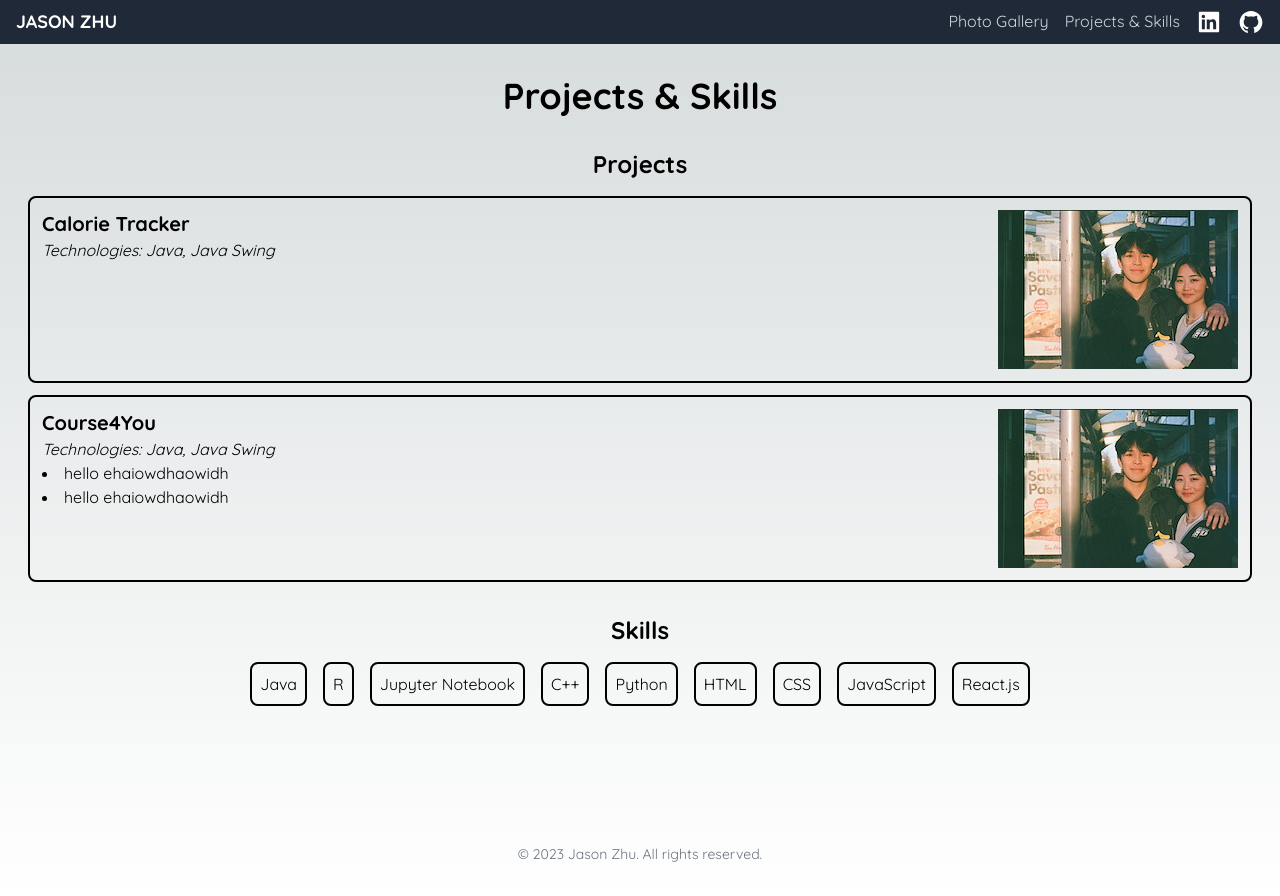
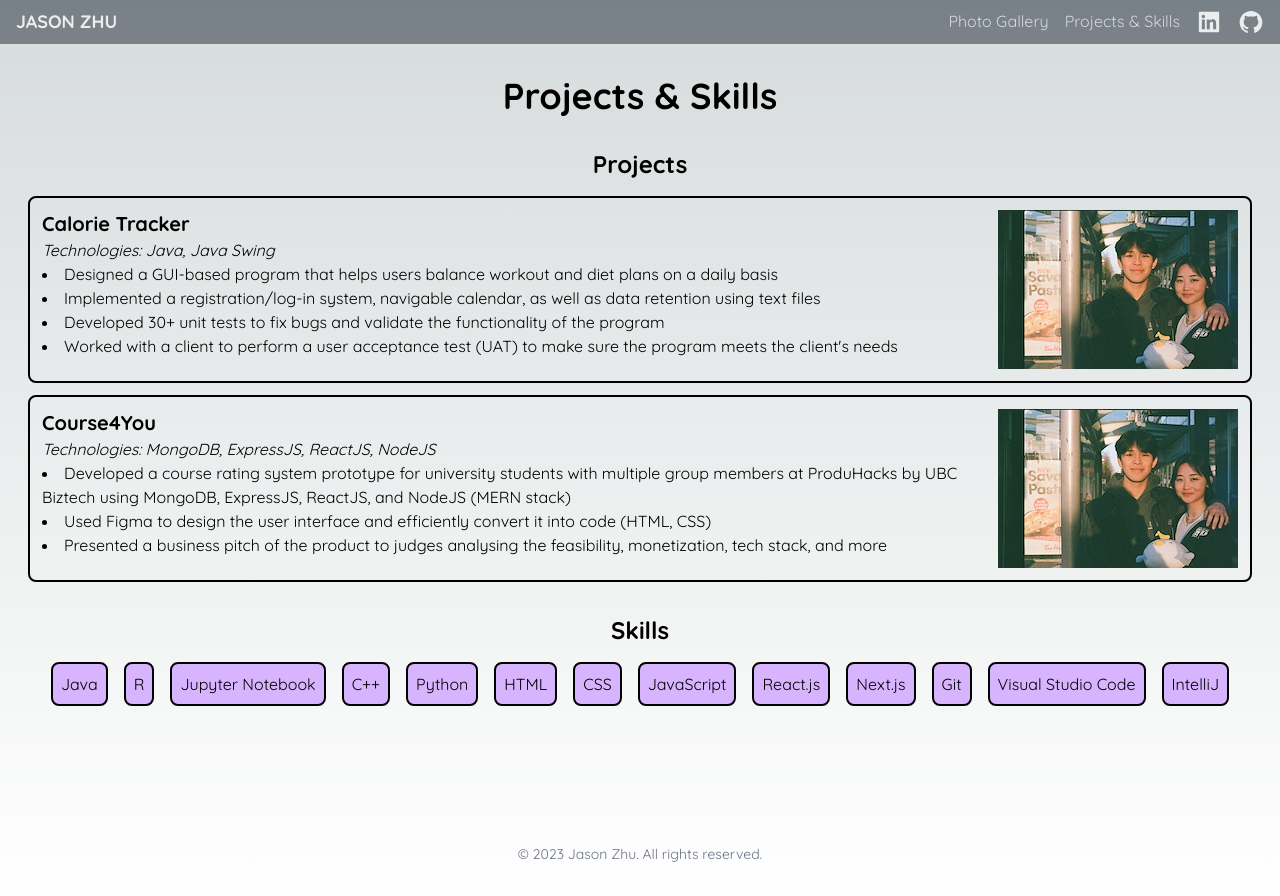
Before and after one commit to zhujhj/zhujhj.github.io, a Next.js app: page /projects in a window 1280 px wide. Built offline with nearby package versions, Linux system fonts and the light colour scheme.

Commit message:
small changes

```diff
--- a/app/components/Nav.jsx
+++ b/app/components/Nav.jsx
@@ -8,7 +8,7 @@ import { AiFillLinkedin } from "react-icons/ai";
 
 const Nav = () => {
   return (
-    <nav className="bg-gray-800">
+    <nav className="bg-gray-800 opacity-50">
       <div className="container mx-auto px-4 py-2">
         <div className="flex items-center justify-between">
           <Link href="/">
--- a/app/page.jsx
+++ b/app/page.jsx
@@ -145,15 +145,17 @@ const Home = () => {
           <p>Computer Science Student at UBC</p>
         </div> */}
         <div>
+        <div className="justify-center">
           <h1 className="text-6xl font-bold">
             Jason Zhu
           </h1>
           <p className=''>Computer Science Student at UBC</p>
         </div>
         <div className='mt-8 flex justify-center'>
-          <div className="border-2 border-black flex justify-right w-[200px] h-[200px] rounded-full overflow-hidden mr-4">
-            <img src="/images/meandemma.jpeg" alt="Profile" className="object-cover w-full h-full justify-right" />
+          <div className="border-2 border-black w-[200px] h-[200px] rounded-full overflow-hidden">
+            <img src="/images/meandemma.jpeg" alt="Profile" className="object-cover w-full h-full" />
           </div>
+        </div>
         </div>
       </motion.header>
 
@@ -166,7 +168,7 @@ const Home = () => {
         <section className="mb-8">
           <h2 className="text-2xl font-bold mb-4">About Me</h2>
           <p>
-            Hi there! My name is Jason Zhu, and I am a 3rd year Computer Science student at the University of British Columbia.
+            Hi there! My name is Jason Zhu, and I am a 3rd year BSc Computer Science student at the University of British Columbia.
             I'm passionate about coding and anything tech related. When I'm not working, I like to play sports such as basketball, hockey,
             and more. I also like to play guitar, ski, and explore the outdoors. I have recently tried to get into photography as well.
             On this website, you'll find information about my background, skills, projects, and more.
--- a/app/photogallery/page.jsx
+++ b/app/photogallery/page.jsx
@@ -2,8 +2,14 @@
 
 import Image from 'next/image';
 import { useState } from 'react';
+import { motion } from 'framer-motion';
 
 const PhotoGallery = () => {
+  const fadeIn = {
+    initial: { opacity: 0 },
+    animate: { opacity: 1 },
+  };
+
   const photos = [
     {
       id: 1,
@@ -85,11 +91,18 @@ const [selectedPhoto, setSelectedPhoto] = useState(null);
   };
 
   return (
-    <div className="container mx-auto py-8">
+    <motion.div
+     className="container mx-auto py-8"
+        initial="initial"
+        animate="animate"
+        variants={fadeIn}
+        transition={{ duration: 2 }}
+        >
       <h1 className="text-4xl font-bold text-left mb-4">Photo Gallery</h1>
       <p className='text-gray-600 mb-4 mr-[500px]'>
         One of my personal hobbies is photography. I didn't want to spend
-      too much money on a very expensive camera, so I salvaged my dad's old film camera, a Ricoh KR-5 Super II.
+      too much money on a very expensive camera, so I salvaged my dad's old film camera, a
+      <span className='font-bold'>Ricoh KR-5 Super II</span>.
       Right now, I am playing around with it, and here are some of my favourite photos I have taken.
       </p>
       <div className="grid grid-cols-2 md:grid-cols-3 lg:grid-cols-4 gap-4">
@@ -107,14 +120,14 @@ const [selectedPhoto, setSelectedPhoto] = useState(null);
       </div>
 
       {selectedPhoto && (
-        <div className="fixed inset-0 flex items-center justify-center bg-black bg-opacity-50">
+        <div className="fixed inset-0 flex items-center justify-center bg-black bg-opacity-60">
           <div className="relative">
             <Image
               src={selectedPhoto.src}
               alt={selectedPhoto.alt}
               width={800}
               height={800}
-              className="object-contain"
+              className="object-contain border-2 border-black rounded-lg"
             />
             <button
               className="absolute top-4 right-4 text-white font-bold text-lg"
@@ -125,7 +138,7 @@ const [selectedPhoto, setSelectedPhoto] = useState(null);
           </div>
         </div>
       )}
-    </div>
+    </motion.div>
   );
 };
 
--- a/app/projects/page.jsx
+++ b/app/projects/page.jsx
@@ -1,8 +1,23 @@
+'use client';
+
 import Head from 'next/head';
+import { motion } from 'framer-motion';
 
 const Projects = () => {
+
+    const fadeIn = {
+        initial: { opacity: 0 },
+        animate: { opacity: 1 },
+    };
+
   return (
-    <div className="container mx-auto px-4 py-8 min-h-screen">
+    <motion.div
+    className="container mx-auto px-4 py-8 min-h-screen"
+    initial="initial"
+        animate="animate"
+        variants={fadeIn}
+        transition={{ duration: 1.5 }}
+        >
       <Head>
         <title>My Personal Profile</title>
         <meta name="description" content="Welcome to my personal profile!" />
@@ -21,6 +36,10 @@ const Projects = () => {
                 <p className='italic'>
                     Technologies: Java, Java Swing
                 </p>
+                <li>Designed a GUI-based program that helps users balance workout and diet plans on a daily basis</li>
+                <li>Implemented a registration/log-in system, navigable calendar,  as well as data retention using text files</li>
+                <li>Developed 30+ unit tests to fix bugs and validate the functionality of the program</li>
+                <li>Worked with a client to perform a user acceptance test (UAT) to make sure the program meets the client's needs</li>
             </div>
             <img src="/images/meandemma.jpeg" className="object-cover w-half h-half justify-right" />
           </div>
@@ -32,10 +51,13 @@ const Projects = () => {
                     On this website, you'll find information about my background, skills, projects, and more.
                 </p> */}
                 <p className='italic'>
-                    Technologies: Java, Java Swing
+                    Technologies: MongoDB, ExpressJS, ReactJS, NodeJS
                 </p>
-                <li>hello ehaiowdhaowidh</li>
-                <li>hello ehaiowdhaowidh</li>
+                <li>Developed a course rating system prototype for university students with multiple group members at
+                    ProduHacks by UBC Biztech using MongoDB, ExpressJS, ReactJS, and NodeJS (MERN stack)</li>
+                <li>Used Figma to design the user interface and efficiently convert it into code (HTML, CSS)</li>
+                <li>Presented a business pitch of the product to judges analysing the feasibility, monetization, tech stack, and more</li>
+
             </div>
             <img src="/images/meandemma.jpeg" className="object-cover w-half h-half justify-right" />
           </div>
@@ -50,15 +72,19 @@ const Projects = () => {
             <li>...</li>
           </ul> */}
           <div className='flex justify-center text-center'>
-            <p className='border-2 border-black rounded-lg p-2 mx-2'>Java</p>
-            <p className='border-2 border-black rounded-lg p-2 mx-2'>R</p>
-            <p className='border-2 border-black rounded-lg p-2 mx-2'>Jupyter Notebook</p>
-            <p className='border-2 border-black rounded-lg p-2 mx-2'>C++</p>
-            <p className='border-2 border-black rounded-lg p-2 mx-2'>Python</p>
-            <p className='border-2 border-black rounded-lg p-2 mx-2'>HTML</p>
-            <p className='border-2 border-black rounded-lg p-2 mx-2'>CSS</p>
-            <p className='border-2 border-black rounded-lg p-2 mx-2'>JavaScript</p>
-            <p className='border-2 border-black rounded-lg p-2 mx-2'>React.js</p>
+            <p className='border-2 border-black rounded-lg p-2 mx-2 bg-purple-300'>Java</p>
+            <p className='border-2 border-black rounded-lg p-2 mx-2 bg-purple-300'>R</p>
+            <p className='border-2 border-black rounded-lg p-2 mx-2 bg-purple-300'>Jupyter Notebook</p>
+            <p className='border-2 border-black rounded-lg p-2 mx-2 bg-purple-300'>C++</p>
+            <p className='border-2 border-black rounded-lg p-2 mx-2 bg-purple-300'>Python</p>
+            <p className='border-2 border-black rounded-lg p-2 mx-2 bg-purple-300'>HTML</p>
+            <p className='border-2 border-black rounded-lg p-2 mx-2 bg-purple-300'>CSS</p>
+            <p className='border-2 border-black rounded-lg p-2 mx-2 bg-purple-300'>JavaScript</p>
+            <p className='border-2 border-black rounded-lg p-2 mx-2 bg-purple-300'>React.js</p>
+            <p className='border-2 border-black rounded-lg p-2 mx-2 bg-purple-300'>Next.js</p>
+            <p className='border-2 border-black rounded-lg p-2 mx-2 bg-purple-300'>Git</p>
+            <p className='border-2 border-black rounded-lg p-2 mx-2 bg-purple-300'>Visual Studio Code</p>
+            <p className='border-2 border-black rounded-lg p-2 mx-2 bg-purple-300'>IntelliJ</p>
           </div>
         </section>
       </main>
@@ -66,7 +92,7 @@ const Projects = () => {
       {/* <footer className="text-center mt-8 text-gray-500 text-sm">
         <p>© {new Date().getFullYear()} [Your Name]. All rights reserved.</p>
       </footer> */}
-    </div>
+    </motion.div>
   );
 };
 
```
